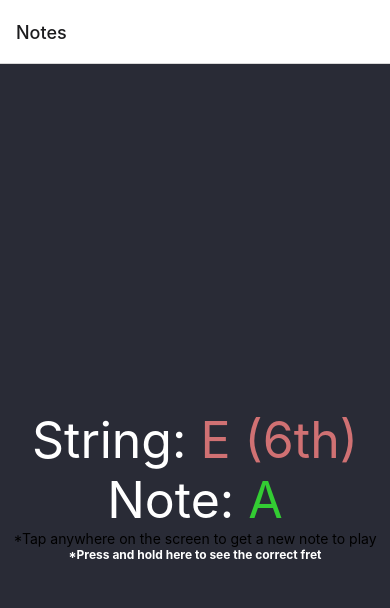
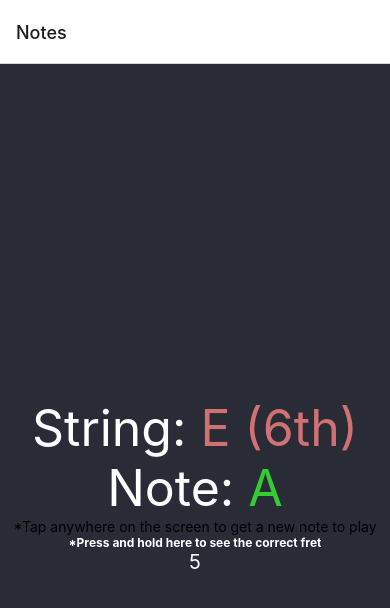
Before and after one commit to Brandon205/guitario, a React Native app: screen / in a window 390 px wide. Shown: the top 608 px of the page. Built offline with nearby package versions, Linux system fonts and the light colour scheme.

Commit message:
Answer working again

```diff
--- a/App.js
+++ b/App.js
@@ -4,7 +4,6 @@ import { NavigationContainer } from '@react-navigation/native';
 import { createNativeStackNavigator } from '@react-navigation/native-stack';
 import Notes from './components/Notes';
 import StringsNote from './components/StringsNote';
-const frets = require('./components/frets.json');
 
 const Stack = createNativeStackNavigator();
 
@@ -13,7 +12,6 @@ export default function App() {
   const [string, setString] = useState("E (6th)")
   const [noteColor, setNoteColor] = useState("#33CC33")
   const [stringColor, setStringColor] = useState("#D07173")
-  const [answer, setAnswer] = useState("5")
 
   useEffect(() => { // Adds listener for web users, also calls the initial createNote and createString
     if (Platform.OS === 'web') {
@@ -34,15 +32,6 @@ export default function App() {
       }
     }
 }, [])
-
-
-let createPair = () => { // When a string and a note are needed check to see if a non default string and note are ready
-  console.log(string, note)
-  if (string !== "6" && note !== "0") {
-    setAnswer(frets[string][note])
-    console.log(answer)
-  }
-}
 
   let createNote = () => { // Generates a random note and its color and puts both into state
     let tempNote = (Math.floor(Math.random() * 7)).toString()
@@ -112,14 +101,13 @@ let createPair = () => { // When a string and a note are needed check to see if
       default:
         setString("Uh oh, this should be a string...")
     }
-    createPair()
   }
 
   return (
     <NavigationContainer>
       <Stack.Navigator style={styles.container}>
         <Stack.Screen name="Notes">
-          { props => <Notes {...props} createNote={() => createNote()} createString={() => createString} string={string} note={note} noteColor={noteColor} stringColor={stringColor} answer={answer} /> }
+          { props => <Notes {...props} createNote={() => createNote()} createString={() => createString()} string={string} note={note} noteColor={noteColor} stringColor={stringColor} /> }
         </Stack.Screen>
         <Stack.Screen name="String Notes">
           { props => <StringsNote {...props} createNote={() => createNote()} note={note} noteColor={noteColor} /> }
--- a/components/Notes.js
+++ b/components/Notes.js
@@ -3,7 +3,7 @@ import { View, Text, StyleSheet, Dimensions, TouchableOpacity} from 'react-nativ
 const frets = require('./frets.json')
 
 export default function Notes(props) {
-    const [showAnswer, setShowAnswer] = useState(false) // If the user is holding the show answer text set to true
+    const [showAnswer, setShowAnswer] = useState(true) // If the user is holding the show answer text set to true
 
     let playThis = () => { // Calls the functions needed to change the note and string
         props.createNote()
@@ -11,12 +11,12 @@ export default function Notes(props) {
     }
 
     return (
-        <View style={styles.container} onTouchStart={() => playThis() }>
+        <View style={styles.container} onTouchStart={() => playThis()}>
             <Text style={styles.noteText}>String: <Text style={{color: props.stringColor}}>{props.string}</Text></Text>
             <Text style={styles.noteText}>Note: <Text style={{color: props.noteColor}}>{props.note}</Text></Text>
             <Text style={{color: '#000'}}>*Tap anywhere on the screen to get a new note to play</Text>
             <TouchableOpacity style={styles.answer} onLongPress={() => setShowAnswer(true)} onPressOut={() => setShowAnswer(false)}><Text style={styles.answer}>*Press and hold here to see the correct fret</Text></TouchableOpacity>
-            <Text style={{display: showAnswer ? 'inline-block' : 'none', color: 'white', fontSize: 20}}>{props.answer}</Text>
+            <Text style={{display: showAnswer ? 'inline-block' : 'none', color: 'white', fontSize: 20}}>{frets[props.string][props.note]}</Text>
         </View>
     )
 }
```
Also changed, not shown: 1 other file (tests, documents, lock files or other folders).
